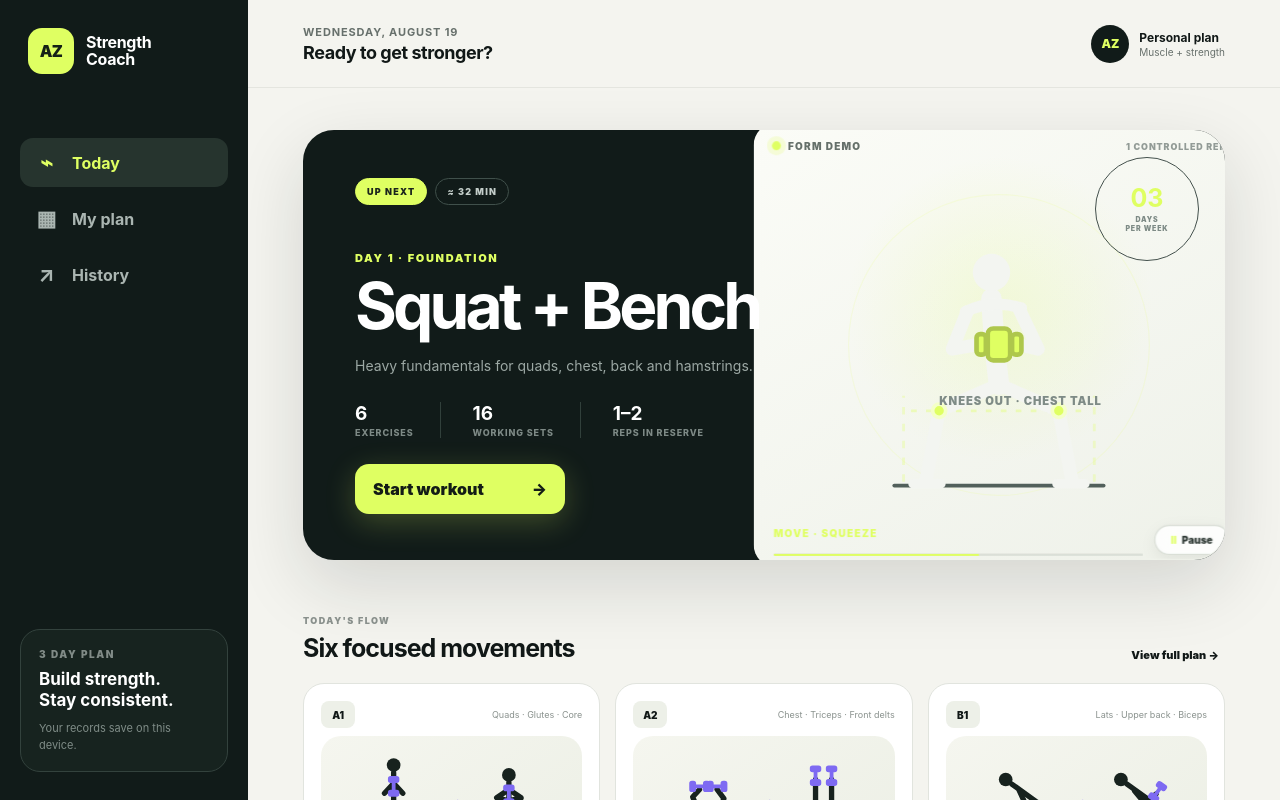
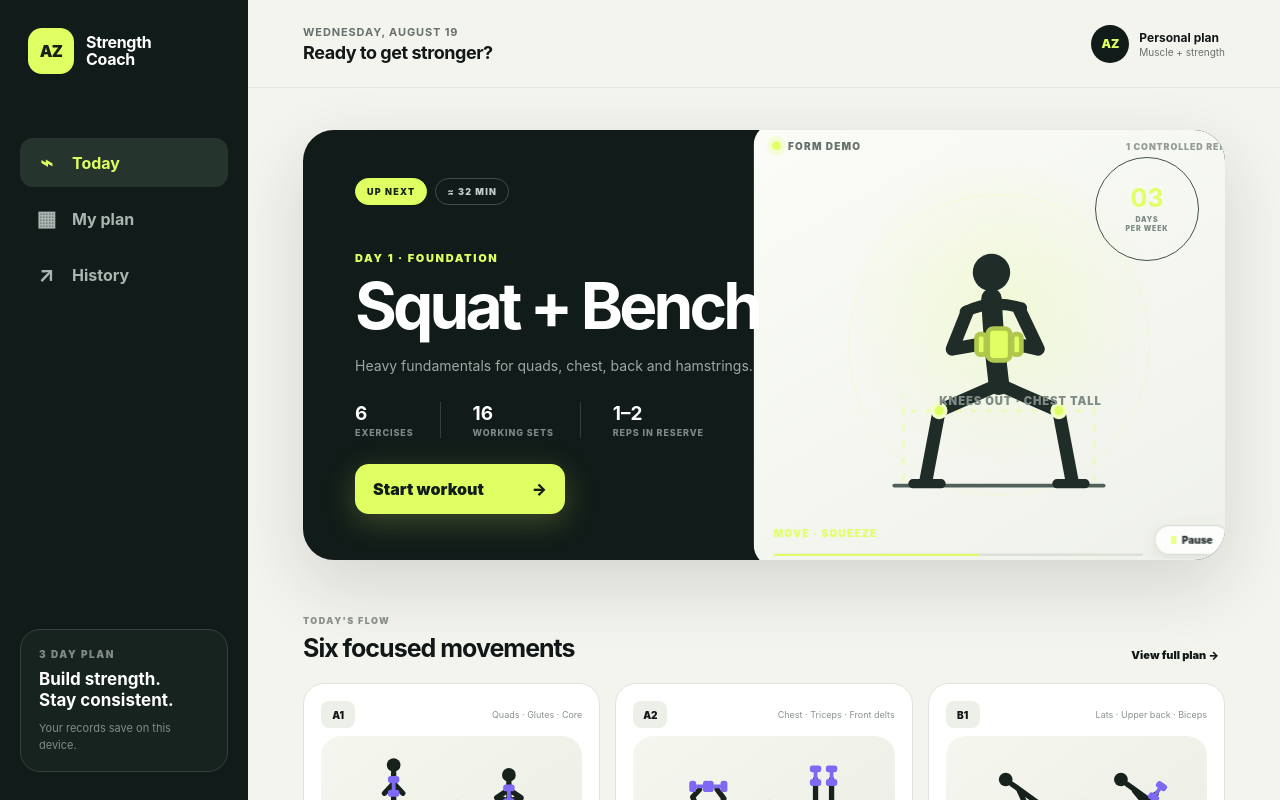
Before and after one commit to ahmarzia/strength-coach, a React (Vite) app: page / in a window 1280 px wide. Shown: the top 800 px of the page. Built offline with nearby package versions, Linux system fonts and the light colour scheme.

Commit message:
Fix hero exercise demo contrast

```diff
--- a/src/app.css
+++ b/src/app.css
@@ -60,7 +60,7 @@ button:focus-visible, input:focus-visible, summary:focus-visible { outline: 3px
 .hero-button { min-width: 210px; border: 0; border-radius: 14px; background: var(--accent); color: #131c16; padding: 15px 18px; display: flex; justify-content: space-between; align-items: center; font-weight: 900; cursor: pointer; box-shadow: 0 8px 30px color-mix(in srgb, var(--accent), transparent 78%); }
 .hero-button:hover { filter: brightness(1.05); transform: translateY(-1px); }
 .hero-visual { position: relative; display: grid; place-items: center; background: radial-gradient(circle at 60% 48%, color-mix(in srgb, var(--accent), transparent 79%), transparent 44%); }
-.hero-visual .exercise-visual { width: min(98%, 550px); border: 0; background: transparent; color: #f3f5f1; transform: scale(1.11); }
+.hero-visual .exercise-visual { width: min(98%, 550px); border: 0; background: transparent; color: #1f2c28; transform: scale(1.11); }
 .hero-visual .exercise-visual text { fill: #7e8b86; }
 .hero-visual .exercise-visual .ground, .hero-visual .exercise-visual .bench { stroke: #52605b; }
 .hero-orbit { position: absolute; right: 26px; top: 27px; width: 104px; height: 104px; border: 1px solid #43504c; border-radius: 50%; display: grid; place-content: center; text-align: center; z-index: 2; }
```
